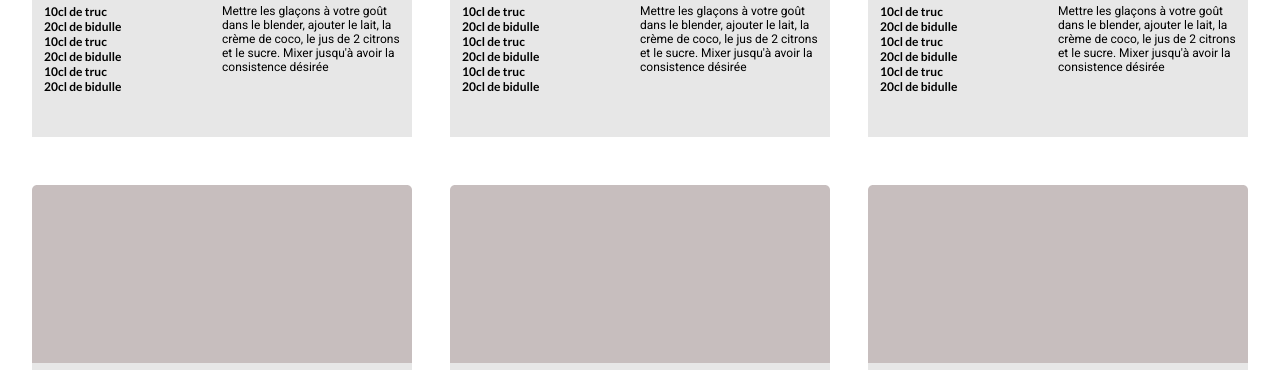
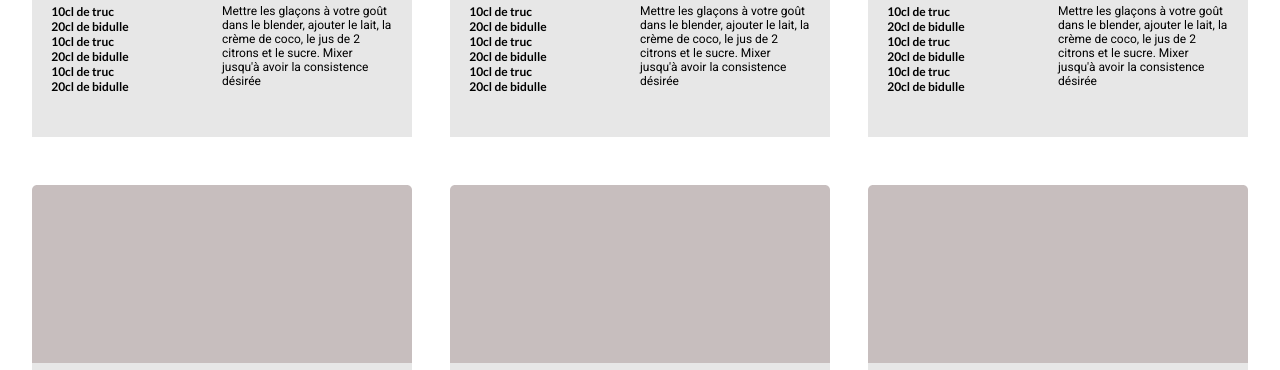
Before and after one commit to TanguyLunais-Robin/Testtesttest, a website with bundled scripts: page index.html in a window 1280 px wide. Shown: the part 661-1031 px from the top of the page. Built offline with nearby package versions, Linux system fonts and the light colour scheme; files whose address does not match are found by name.

Commit message:
modif taille

```diff
--- a/scss/layout/cards.scss
+++ b/scss/layout/cards.scss
@@ -19,7 +19,7 @@
   background-color: $couleur_background_search;
   width: 100%;
   height: 186px;
-  padding: 0.75rem;
+  padding: 0.75rem 1.2rem;
 }
 
 .card_content_header {
```
Also changed, not shown: css/style.css.
